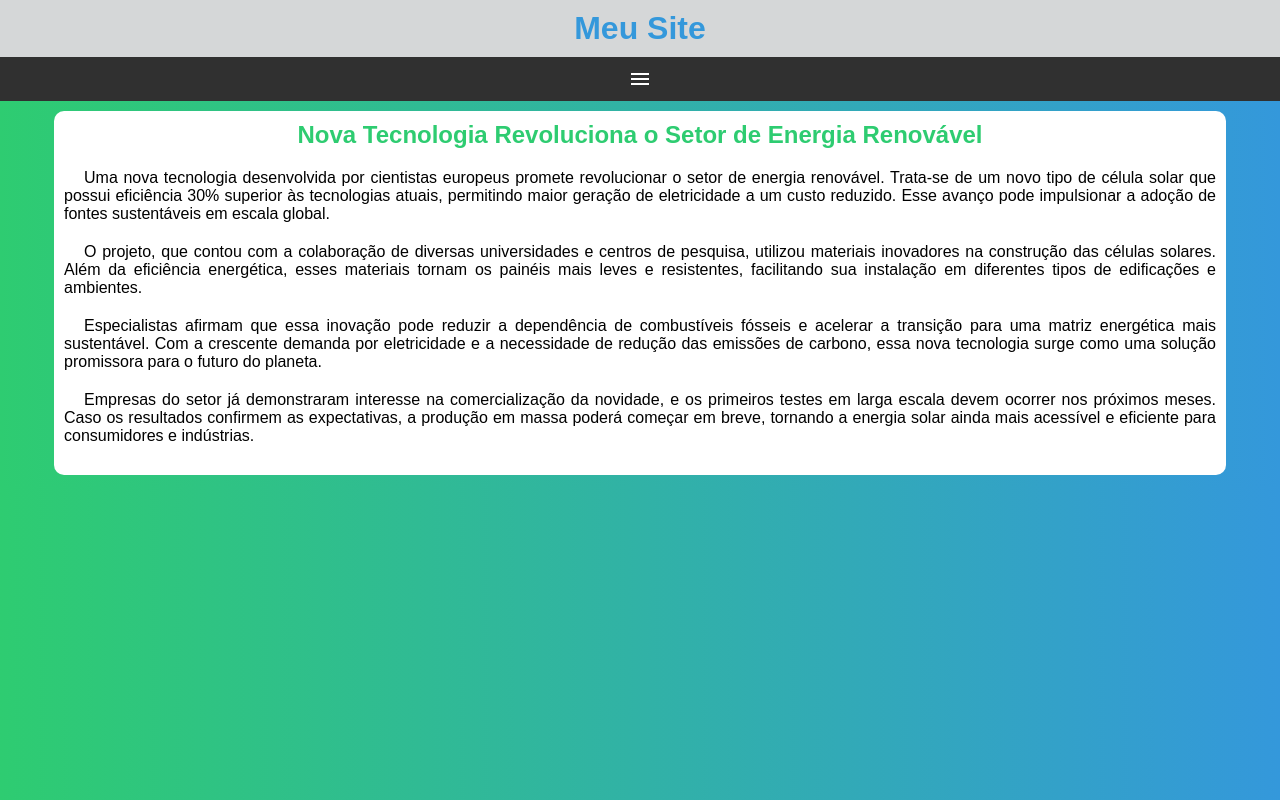
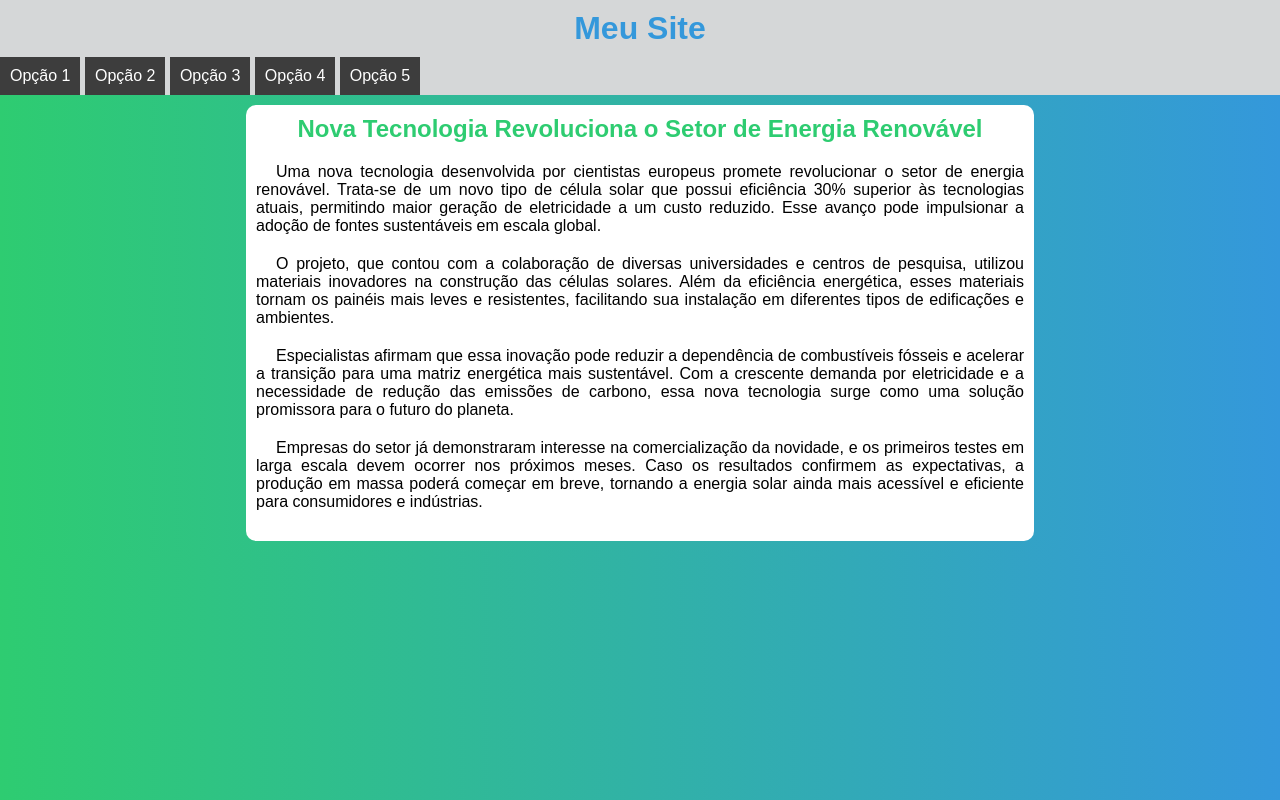
Before and after one commit to guilhermedpsilva/Media-query-menu-responsivo, a plain HTML site: page index.html in a window 1280 px wide. Drawn offline with nearby package versions, Linux system fonts and the light colour scheme.

Commit message:
atualizando ex 25

```diff
--- /dev/null
+++ b/estilos/media-query.css
@@ -0,0 +1,27 @@
+@charset "UTF-8";
+
+/* Typical Device Breakpoints
+Pequnas telas: até 600px
+Celular: de 600px até 768px
+Tablet: 768px até 992px
+Desktop: 993px até 1200px
+Grandes telas: acima de 1200px
+*/
+
+@media screen and (min-width: 768px) {
+    span#burguer {
+        display: none;
+    }
+
+    menu {
+        display: block;
+    }
+
+    menu li {
+        display: inline-block;
+    }
+
+    main {
+        width: 768px;
+    }
+}
--- /dev/null
+++ b/estilos/style.css
@@ -0,0 +1,78 @@
+@charset "UTF-8";
+
+* {
+    font-family: Arial, Helvetica, sans-serif;
+    margin: 0px;
+    padding: 0px;
+}
+
+html, body {
+    background: linear-gradient(to left, #3498DB, #2ECC71);
+}
+
+header {
+    background-color: #d5d7d8;
+}
+
+header > h1 {
+    padding: 10px;
+    text-align: center;
+    color: #3498DB;
+}
+
+span#burguer {
+    background-color: rgb(48, 48, 48);
+    color: white;
+    display: block;
+    text-align: center;
+    padding: 10px;
+    cursor: pointer;
+}
+
+menu {
+    display: none;
+}
+
+menu ul {
+    list-style: none;
+}
+
+menu a {
+    display: block;
+    padding: 10px;
+    text-decoration: none;
+    text-align: center;
+    background-color: rgb(88, 88, 88);
+    background-color: rgb(61, 61, 61);
+    color: white;
+}
+
+span#burguer:hover {
+    background-color: white;
+    color: black;
+
+}
+
+menu a:hover {
+    background-color: gray;
+}
+
+main {
+    width: 90vw;
+    background-color: white;
+    margin: 10px auto;
+    padding: 10px;
+    border-radius: 10px;
+}
+
+article > h2 {
+    padding-bottom: 20px;
+    color: #2ECC71;
+    text-align: center;
+}
+
+article > p {
+    text-align: justify;
+    margin-bottom: 20px;
+    text-indent: 20px;
+}
--- a/index.html
+++ b/index.html
@@ -5,15 +5,16 @@
     <meta name="viewport" content="width=device-width, initial-scale=1.0">
     <title>Media Query</title>
     <link rel="stylesheet" href="https://fonts.googleapis.com/css2?family=Material+Symbols+Outlined:opsz,wght,FILL,GRAD@20..48,100..700,0..1,-50..200&icon_names=menu" />
-    <link rel="stylesheet" href="estilo/style.css">
+    <link rel="stylesheet" href="estilos/style.css">
+    <link rel="stylesheet" href="estilos/media-query.css">
 </head>
-<body>
+<body onresize="mudouTamanho()">
     <header>
         <h1>Meu Site</h1>
         <span id="burguer" class="material-symbols-outlined" onclick="clickMenu()">
             menu
         </span>
-        <menu>
+        <menu id="itens">
             <ul>
                 <li><a href="#">Opção 1</a></li>
                 <li><a href="#">Opção 2</a></li>
@@ -41,6 +42,13 @@
         </article>
     </main>
     <script>
+        function mudouTamanho() {
+            if (window.innerWidth >= 768) {
+                itens.style.display = 'block';
+            } else {
+                itens.style.display = 'none';
+            }
+        }
         function clickMenu() {
             if (itens.style.display == 'block') {
                 itens.style.display = 'none';
```
